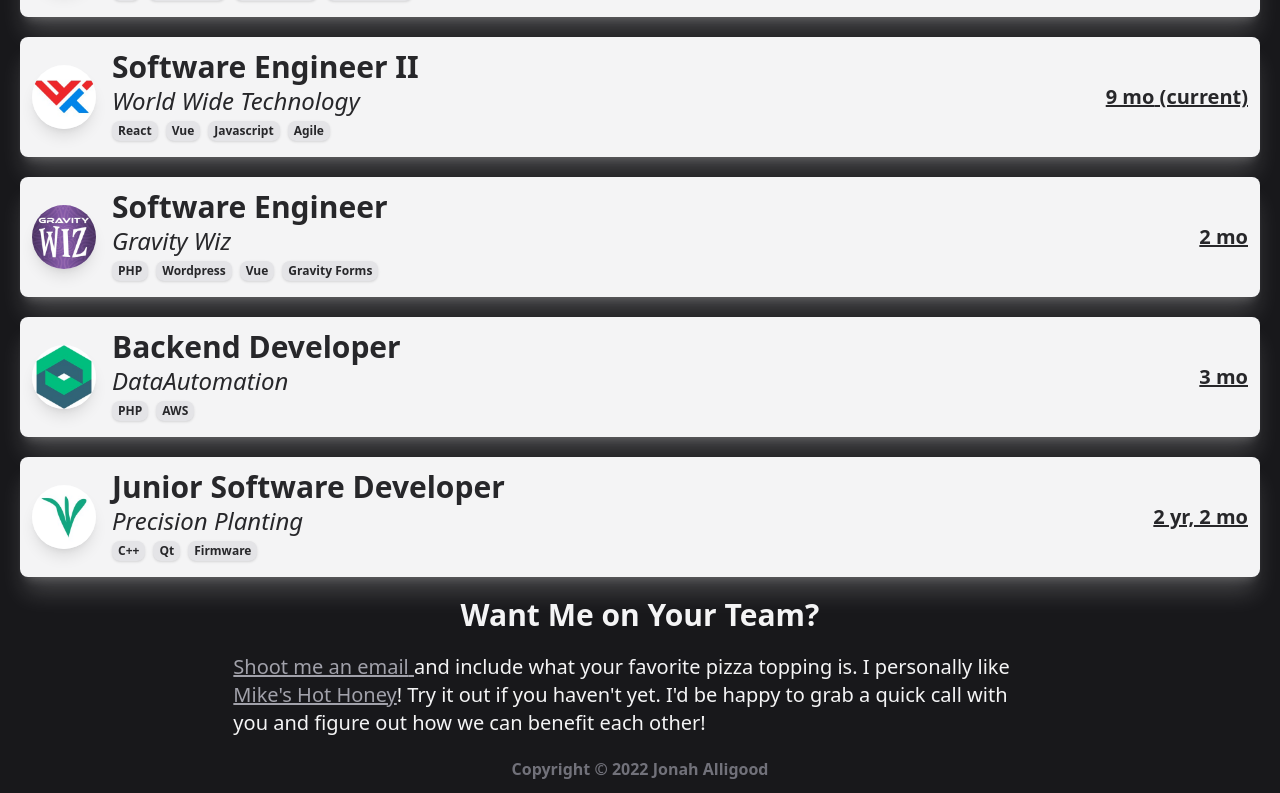
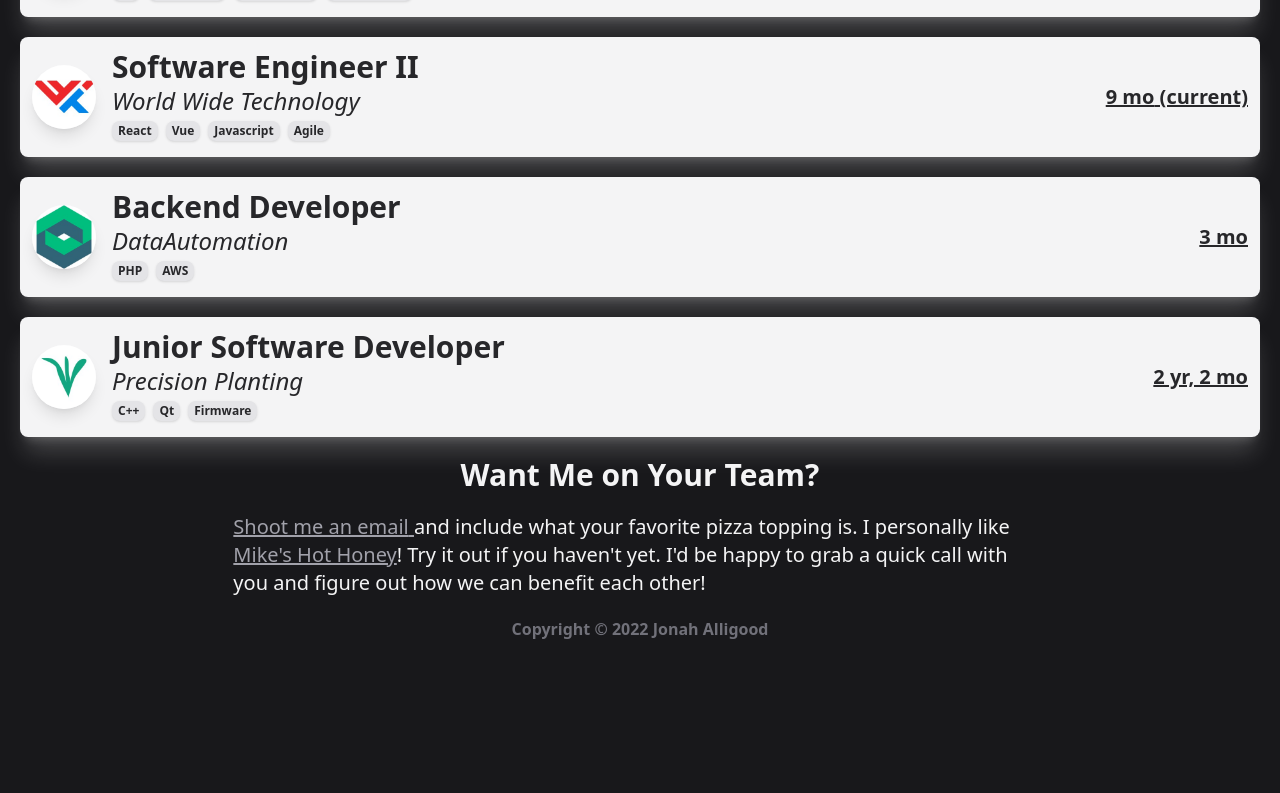
Before and after one commit to jonahisadev/portfolio, a React (Vite) app: page / in a window 1280 px wide. Shown: the part 1263-2056 px from the top of the page. After the commit the page ends 1916 px from the top, so only its background shows below. Built offline with nearby package versions, Linux system fonts and the light colour scheme.

Commit message:
Removed experience

```diff
--- a/src/jobs.js
+++ b/src/jobs.js
@@ -32,14 +32,6 @@
     img: 'wwt'
   },
   {
-    company: 'Gravity Wiz',
-    title: 'Software Engineer',
-    tags: ['PHP', 'Wordpress', 'Vue', 'Gravity Forms'],
-    length: fmt_tenure('12/2021', '02/2022'),
-    current: false,
-    img: 'gravitywiz'
-  },
-  {
     company: 'DataAutomation',
     title: 'Backend Developer',
     tags: ['PHP', 'AWS'],
```
